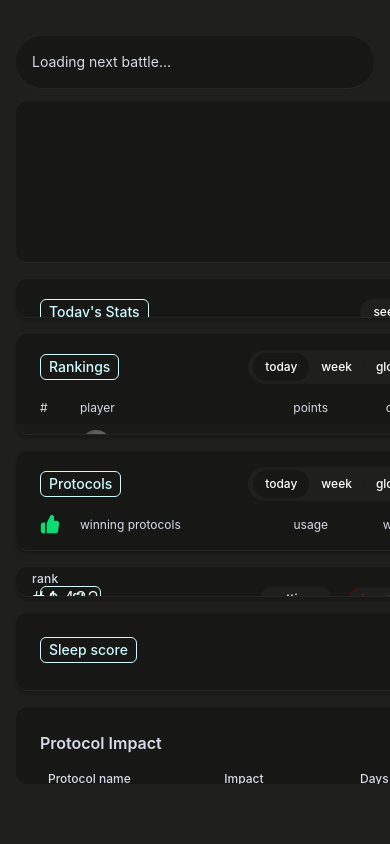
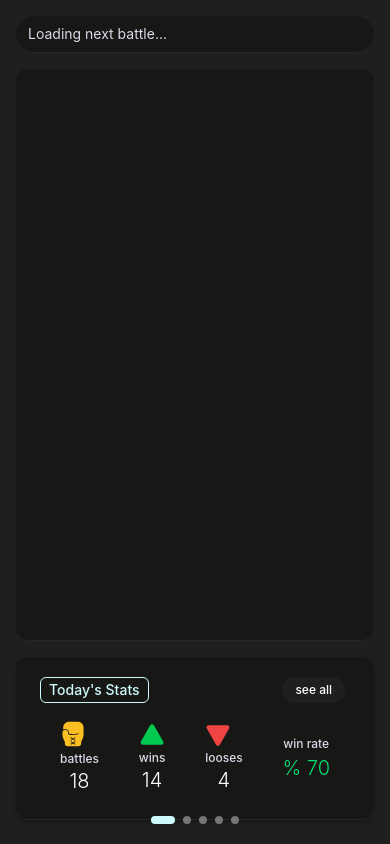
Before and after one commit to ostervaion/KingOfTheSleep, a Vue app in the folder frontend/app/: page /dashboard in a window 390 px wide. Built offline with nearby package versions, Linux system fonts and the light colour scheme; no server answers.

Commit message:
Intial modifications for layout responsiveness

```diff
--- a/frontend/app/src/assets/main.css
+++ b/frontend/app/src/assets/main.css
@@ -19,3 +19,18 @@
   --kots-background-color: #1f1f1d;
   --kots-blocks-color: #171715;
 }
+.no-scrollbar::-webkit-scrollbar {
+  display: none;
+}
+
+.no-scrollbar {
+  -ms-overflow-style: none;
+  scrollbar-width: none;
+}
+
+
+html,
+body,
+#app {
+  background-color: #CFFAFE;
+}
--- a/frontend/app/src/components/dashboard/NextBattle.vue
+++ b/frontend/app/src/components/dashboard/NextBattle.vue
@@ -51,46 +51,58 @@ onUnmounted(() => {
 <template>
   <div
     v-if="props.nextBattle"
-    class="font-inter text-sm text-heading flex items-center justify-between bg-(--kots-blocks-color) p-4 rounded-full border-b border-[color:var(--border)]"
+    class="font-inter flex min-w-0 items-center justify-between gap-2 rounded-lg border-b border-[color:var(--border)] bg-(--kots-blocks-color) px-3 py-2 text-heading sm:gap-4 sm:px-4 sm:py-3 lg:p-4"
   >
-    <div class="flex items-center gap-2">
-      <span class="text-4xl text-yellow-400">
+    <!-- Ranking -->
+    <div class="flex min-w-0 shrink-0 items-center gap-1.5 sm:gap-2">
+      <span class="text-2xl leading-none text-yellow-400 sm:text-3xl lg:text-4xl">
         {{ '#' + props.nextBattle.currentRanking }}
       </span>
 
-      <div>
-        current ranking
-        <span class="text-xl text-green-400 ml-2">
-          {{ props.nextBattle.deltaRanking }}
-        </span>
-        since last battle
+      <div class="min-w-0 text-xs leading-tight sm:block lg:text-sm">
+        <p class="hidden truncate">current ranking</p>
+        <p class="truncate">
+          <span class="ml-2 text-xs text-green-400 lg:text-xl">
+            ▲ {{ props.nextBattle.deltaRanking }}
+          </span>
+          <span class="ml-1 hidden lg:inline">since last battle</span>
+        </p>
       </div>
     </div>
 
-    <div class="flex items-center gap-2">
+    <!-- Next battle -->
+    <div class="flex min-w-0 flex-1 items-center justify-end gap-1.5 sm:gap-2">
       <span
-        class="inline-flex items-center text-sm font-bold bg-yellow-400 rounded-md px-2 py-2 text-gray-800 leading-none"
+        class="hidden shrink-0 items-center rounded-md bg-yellow-400 px-2 py-1.5 text-[10px] font-bold leading-none text-gray-800 sm:inline-flex lg:text-sm"
       >
         NEXT BATTLE IN
       </span>
 
-      <span class="text-2xl">
+      <span
+        class="inline-flex shrink-0 items-center rounded-md bg-yellow-400 px-1.5 py-1 text-[9px] font-bold leading-none text-gray-800 sm:hidden"
+      >
+        NEXT BATTLE IN
+      </span>
+
+      <span class="whitespace-nowrap text-lg leading-none sm:text-xl lg:text-2xl">
         {{ formatTime(nextBattleSeconds) }}
       </span>
     </div>
 
-    <div class="flex items-center">
-      DAY ENDS IN
-      <span class="text-2xl ml-2 mr-2">
+    <!-- Day ends -->
+    <div class=" hidden flex min-w-0 shrink-0 items-center gap-1 text-right">
+      <span class="hidden text-xs lg:inline">DAY ENDS IN</span>
+      <span class="whitespace-nowrap text-lg leading-none sm:text-xl lg:text-2xl">
         {{ formatTime(endDaySeconds) }}
       </span>
-      until daily reset
+
+      <span class="hidden text-xs lg:inline">until daily reset</span>
     </div>
   </div>
 
   <div
     v-else
-    class="font-inter text-sm text-heading bg-(--kots-blocks-color) p-4 rounded-full border-b border-[color:var(--border)]"
+    class="font-inter rounded-full border-b border-[color:var(--border)] bg-(--kots-blocks-color) px-3 py-2 text-sm text-heading sm:px-4 sm:py-3 lg:p-4"
   >
     Loading next battle...
   </div>
--- a/frontend/app/src/views/DashboardView.vue
+++ b/frontend/app/src/views/DashboardView.vue
@@ -35,28 +35,113 @@ onMounted(() => {
 onUnmounted(() => {
   clearInterval(intervalId)
 })
+
+const mobileScroller = ref(null)
+const activeMobilePage = ref(0)
+
+const mobilePages = 5
+
+function updateActiveMobilePage() {
+  if (!mobileScroller.value) return
+
+  const scrollLeft = mobileScroller.value.scrollLeft
+  const pageWidth = mobileScroller.value.clientWidth
+
+  activeMobilePage.value = Math.round(scrollLeft / pageWidth)
+}
+
 </script>
 
 <template>
+<!-- PARA LA VERSIÓN MÓVIL O TABLET -->
+<div class="relative flex h-dvh flex-col overflow-hidden text-(--text) lg:hidden">
+  <!-- Always visible top bar -->
+  <div class="shrink-0 px-4 pt-4">
+    <NextBattle
+      :next-battle="dashboard?.nextBattle"
+      class="w-full"
+    />
+  </div>
+
+  <!-- Horizontal pages -->
   <div
-    class="h-[calc(100dvh-64px)] text-(--text) mt-5 px-4 py-4 sm:px-6 lg:px-8 overflow-hidden flex flex-col gap-3"
+    ref="mobileScroller"
+    @scroll="updateActiveMobilePage"
+    class="no-scrollbar flex min-h-0 flex-1 w-full snap-x snap-mandatory overflow-x-auto overflow-y-hidden scroll-smooth"
+  >
+    <!-- Page 1: Lobby + TodayStats -->
+    <section class="h-full min-w-full snap-start snap-always px-4 py-4 pb-6">
+      <div class="grid h-full min-h-0 grid-rows-[1fr_auto] gap-4">
+        <Lobby class="h-full min-h-0" />
+        <TodayStats class="min-h-0" />
+      </div>
+    </section>
+
+    <!-- Page 2: Ranking -->
+    <section class="h-full min-w-full snap-start snap-always px-4 py-4 pb-6">
+      <Ranking class="h-full min-h-0" />
+    </section>
+
+    <!-- Page 3: Protocols -->
+    <section class="h-full min-w-full snap-start snap-always px-4 py-4 pb-6">
+      <Protocols class="h-full min-h-0" />
+    </section>
+
+    <!-- Page 4: Profile + SleepScore -->
+    <section class="h-full min-w-full snap-start snap-always px-4 py-4 pb-6">
+      <div class="grid h-full min-h-0 grid-rows-2 gap-4">
+        <Profile class="h-full min-h-0" />
+
+        <SleepScore
+          :sleep-score="dashboard?.sleepScore"
+          class="h-full min-h-0"
+        />
+      </div>
+    </section>
+
+    <!-- Page 5: Protocol Impact -->
+    <section class="h-full min-w-full snap-start snap-always px-4 py-4 pb-6">
+      <ProtocolsImpact class="h-full min-h-0" />
+    </section>
+  </div>
+
+  <!-- Mobile dots -->
+  <div
+    class="pt-5 pointer-events-none absolute bottom-5 left-1/2 z-20 flex -translate-x-1/2 items-center gap-2 rounded-full px-3 py-0"
+  >
+    <span
+      v-for="index in mobilePages"
+      :key="index"
+      class="h-2 rounded-full transition-all duration-200"
+      :class="
+        activeMobilePage === index - 1
+          ? 'w-6 bg-cyan-100'
+          : 'w-2 bg-white/40'
+      "
+    />
+  </div>
+</div>
+
+  <!-- PARA ORDENADOR -->
+  <div
+    class="hidden h-[calc(100dvh-64px)] flex-col gap-3 overflow-hidden px-8 py-4 mt-5 text-(--text) lg:flex"
   >
     <NextBattle :next-battle="dashboard?.nextBattle" />
 
     <div
-      class="mx-auto grid w-full flex-1 min-h-0 gap-4 lg:grid-cols-[1fr_1.2fr_1.2fr] items-stretch"
+      class="mx-auto grid w-full flex-1 min-h-0 min-w-0 gap-4 items-stretch lg:grid-cols-[1fr_1.2fr_1.2fr]"
     >
-      <section class="flex flex-col gap-4 min-h-0">
+      <section class="flex flex-col gap-4 min-h-0 min-w-0">
         <Lobby />
         <TodayStats />
       </section>
 
-      <section class="flex flex-col gap-4 min-h-0">
+      <section class="flex flex-col gap-4 min-h-0 min-w-0">
         <Ranking />
         <Protocols />
       </section>
 
-      <section class="flex flex-col gap-4 min-h-0">
+      <section class="flex flex-col gap-4 min-h-0 min-w-0">
         <Profile />
         <SleepScore :sleep-score="dashboard?.sleepScore" />
         <ProtocolsImpact />
```
